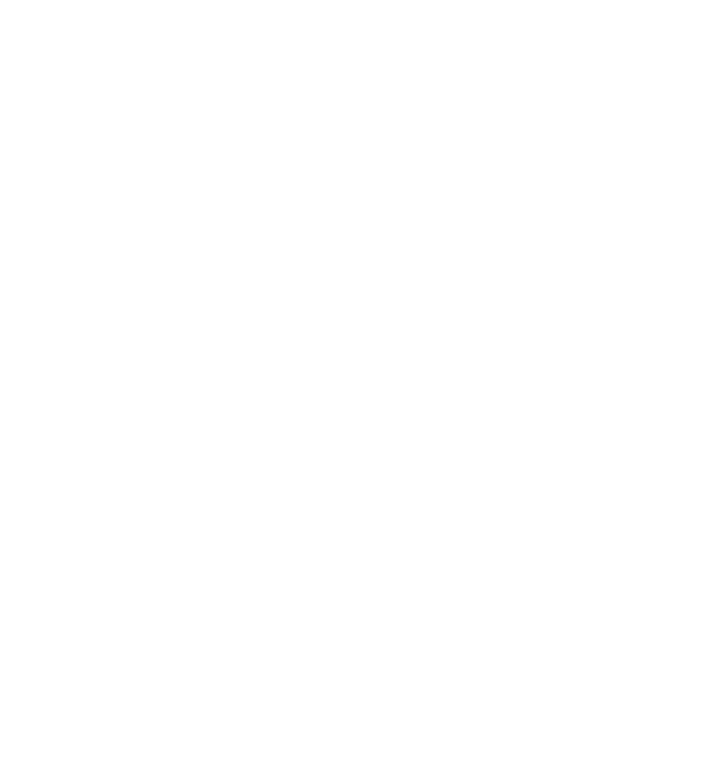
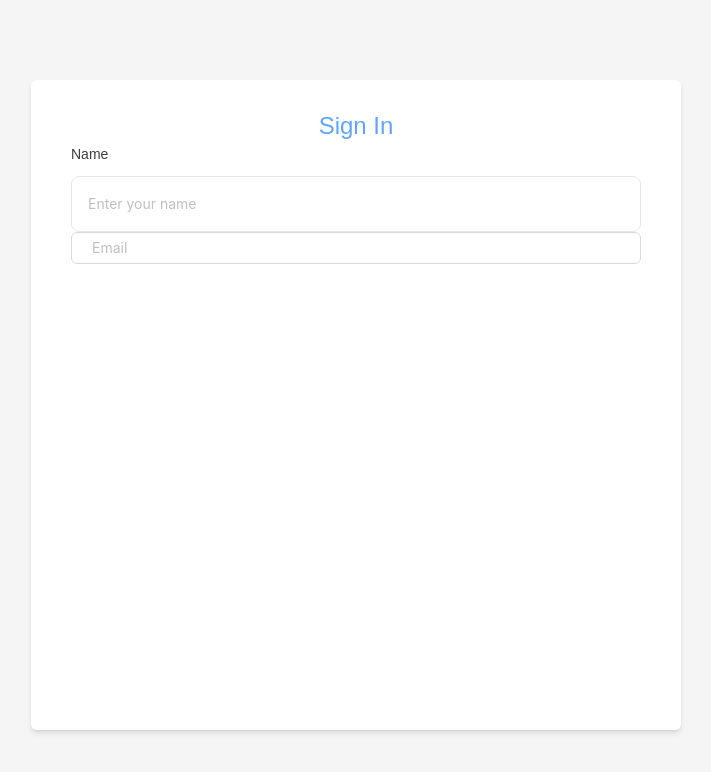
Before and after one commit to femigabriel/Tomco-GPT, a Next.js app: page / in a window 1280 px wide. Shown: the top 772 px of the page, without its empty margins (284-995 px from the left). Built offline with nearby package versions, Linux system fonts and the light colour scheme.

Commit message:
login input

```diff
--- a/app/globals.css
+++ b/app/globals.css
@@ -1,49 +1,44 @@
 @tailwind base;
 @tailwind components;
 @tailwind utilities;
-@import url('https://fonts.googleapis.com/css2?family=Lato&family=Roboto&display=swap');
+@import url("https://fonts.googleapis.com/css2?family=Lato&family=Roboto&display=swap");
+@import url("https://fonts.cdnfonts.com/css/euclid-circular-b");
 
-:root {
-  --foreground-rgb: 0, 0, 0;
-  --background-start-rgb: 214, 219, 220;
-  --background-end-rgb: 255, 255, 255;
+html,
+body,
+*::after,
+*::before {
+  box-sizing: border-box;
+  margin: 0;
+  padding: 0;
+  background: #f5f5f5;
+  color: #3d3d3d;
+  font-family: "Euclid Circular B", sans-serif !important;
 }
 
-@media (prefers-color-scheme: dark) {
-  :root {
-    --foreground-rgb: 255, 255, 255;
-    --background-start-rgb: 0, 0, 0;
-    --background-end-rgb: 0, 0, 0;
-  }
-}
-* {
-  margin: 0;
-  padding: 0;
+body {
   box-sizing: border-box;
-  font-family: 'Lato', sans-serif;
-}
-p, span, div {
-  font-size: 14px !important;
-}
-body {
-  color: #2c97cf;
+  font-family: "Poppins", sans-serif;
+  -webkit-font-smoothing: antialiased;
+  -moz-osx-font-smoothing: grayscale;
   overflow-x: hidden;
+  font-family: "Euclid Circular B", sans-serif;
 }
 body::-webkit-scrollbar-track {
   -webkit-box-shadow: inset 0 0 6px rgba(0, 0, 0, 0.3);
   border-radius: 10px;
-  background-color: #eaf5fae0;
+  background-color: #f5f5f5;
 }
 
 body::-webkit-scrollbar {
-  width: 5px;
-  background-color: #eaf5fae0;
+  width: 6px;
+  background-color: #cbcbcb;
 }
 
 body::-webkit-scrollbar-thumb {
   border-radius: 10px;
   -webkit-box-shadow: inset 0 0 6px rgba(0, 0, 0, 0.3);
-  background-color: #2c97cf;
+  background-color: #101828;
 }
 
 li {
--- a/components/login/Login.tsx
+++ b/components/login/Login.tsx
@@ -1,12 +1,53 @@
-import React from 'react'
-import Input from '../global/Input'
+"use client";
+
+import { Input } from "antd";
+import React, { useState } from "react";
+// import Input from '../global/Input'
 
 export const Login = () => {
+  const [firstAns, setfirstAns] = useState("");
+  const [secondAns, setsecondAns] = useState("");
+  const [error, setError] = useState(false);
+
+  const handleSubmit = (e: any) => {
+    e.preventDefault();
+    if (!firstAns || firstAns.toLowerCase() !== "empathy") {
+      setError(true);
+      return;
+    }
+    if (!secondAns || secondAns.toLowerCase() !== "empathy") {
+      setError(true);
+      return;
+    }
+    // onNextClick();
+  };
+
   return (
-    <div className='flex justify-center items-center pt-20'>
-        <div className="sha shadow-md">
-{/* <Input onChangeText={undefined} /> */}
-        </div>
+    <div className="flex justify-center items-center pt-20">
+      <div className="sha shadow-md w-[650px] h-[650px] px-10 py-7 bg-white rounded-md">
+        <div className="text-center text-[1.5em] text-blue-400">Sign In</div>
+        <form action="">
+          <div className="flex flex-col items-start gap-y-3">
+            <label
+              htmlFor="name"
+              className="text-sm font-medium cursor-pointer"
+            >
+              Name
+            </label>
+            <Input
+              type="text"
+              className="w-full p-4 bg-transparent border border-gray-200 rounded-lg outline-none"
+              placeholder="Enter your name"
+            />
+          </div>
+          <Input
+            placeholder="Email"
+            type="text"
+            className="input-field bg-inherit px-5"
+            // onChange={(e) => setfirstAns(e.target.value)}
+          />
+        </form>
+      </div>
     </div>
-  )
-}
+  );
+};
```
Also changed, not shown: app/page.tsx (+8 -6 lines).
